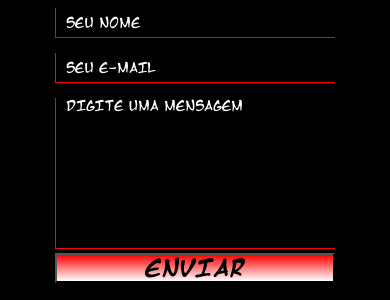
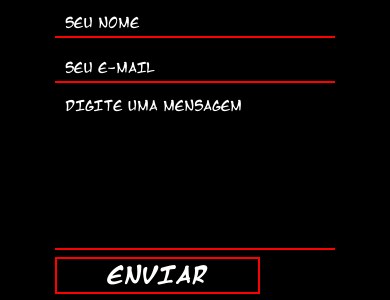
Before and after one commit to ValdecirWaldhelm/Meu-Portifolio-Tematico, a plain HTML site: page index.html in a window 390 px wide. Shown: the part 6888-7188 px from the top of the page. Drawn offline with Linux system fonts and the light colour scheme.

Commit message:
comntato botao email,responsividade melhorada

```diff
--- a/css/responsivo.css
+++ b/css/responsivo.css
@@ -24,6 +24,15 @@
 }
 
 @media screen and (max-width: 790px){
+
+    #navbar{
+        display: flex;
+        justify-content: space-between;
+        flex-direction: column;
+        align-items: center;
+        flex-wrap: wrap;
+
+    }
 
     .skill-item{
         padding: 20px;
@@ -81,6 +90,15 @@
     }
 
     @media screen and (max-width: 690px){
+
+        #navbar{
+            display: flex;
+            justify-content: space-between;
+            flex-direction: row;
+            align-items: center;
+            flex-wrap: wrap;
+
+        }
         #navbar h2{
             display: none;
 
--- a/css/style.css
+++ b/css/style.css
@@ -485,9 +485,8 @@ footer#contato{
     padding-left: 10px;
     border: none;
     outline: none;
-    border-bottom: 1px solid red;
+    border-bottom: 2px solid red;
     margin-bottom: 15px;
-    border-left: 1px solid red;
     color: white;
     font-family: "fontjapan", sans-serif;
 }
@@ -495,12 +494,12 @@ footer#contato{
 .formulario textarea{
     width: 70%;
     padding-left: 10px;
+    margin-bottom: 10px;
     background-color: black;
     resize: none;
     border: none;
     outline: none;
-    border-bottom: 1px solid red;
-    border-left: 1px solid red;
+    border-bottom: 2px solid red;
     color: white;
     font-family: "fontjapan", sans-serif;
 }
@@ -510,16 +509,17 @@ footer#contato{
     text-transform: uppercase;
 }
 
-.formulario input[type=submit]{
+#button{
     cursor: pointer;
-    width: 70%;
-    height: 30px;
+    padding: 5px 50px;
     text-transform: uppercase;
-    background: linear-gradient(to top , white, red);
-    color: black;
+    /* background: linear-gradient(to top , white, grey); */
+    border: 2px solid red;
+    color: white;
     font-size: 20px;
     font-weight: bolder;
     font-family: "fontjapan1", sans-serif;
+    text-decoration: none;
 
 }
 
--- a/index.html
+++ b/index.html
@@ -166,7 +166,7 @@
                 <br>
                 <textarea name="msg" id="" cols="30" rows="10" placeholder="Digite uma mensagem" title="Me escreva uma Mensagem"></textarea>
                 <br>
-                <input type="submit" value="enviar" title="Fale Comigo">
+                <a id="button" target="_blank" href="mailto:valdwald81@gmail.com" title="Fale Comigo">Enviar</a>
             </form>
             </div> <!--formulario-->
 
```
Also changed, not shown: img/logo-CSS3.png (added), img/logo-HTML.png (added), img/logo-JS.png (added).
